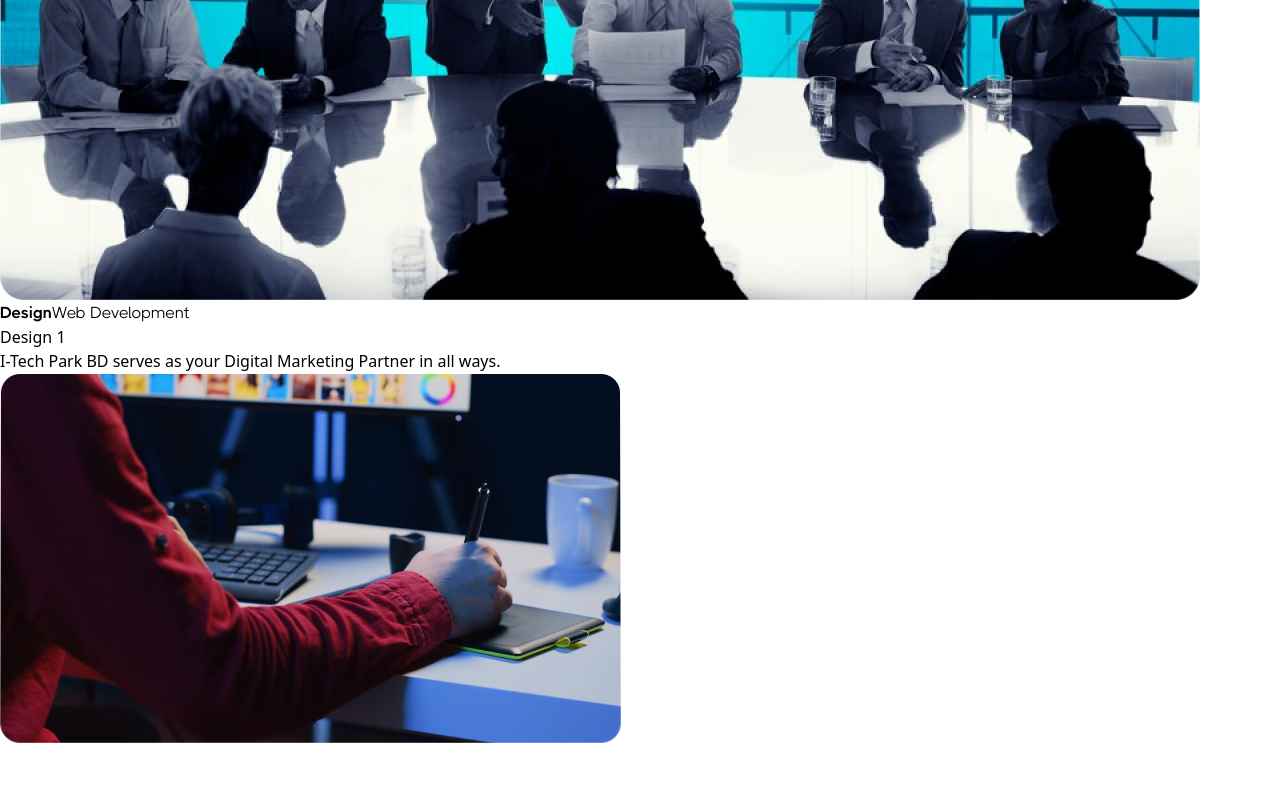
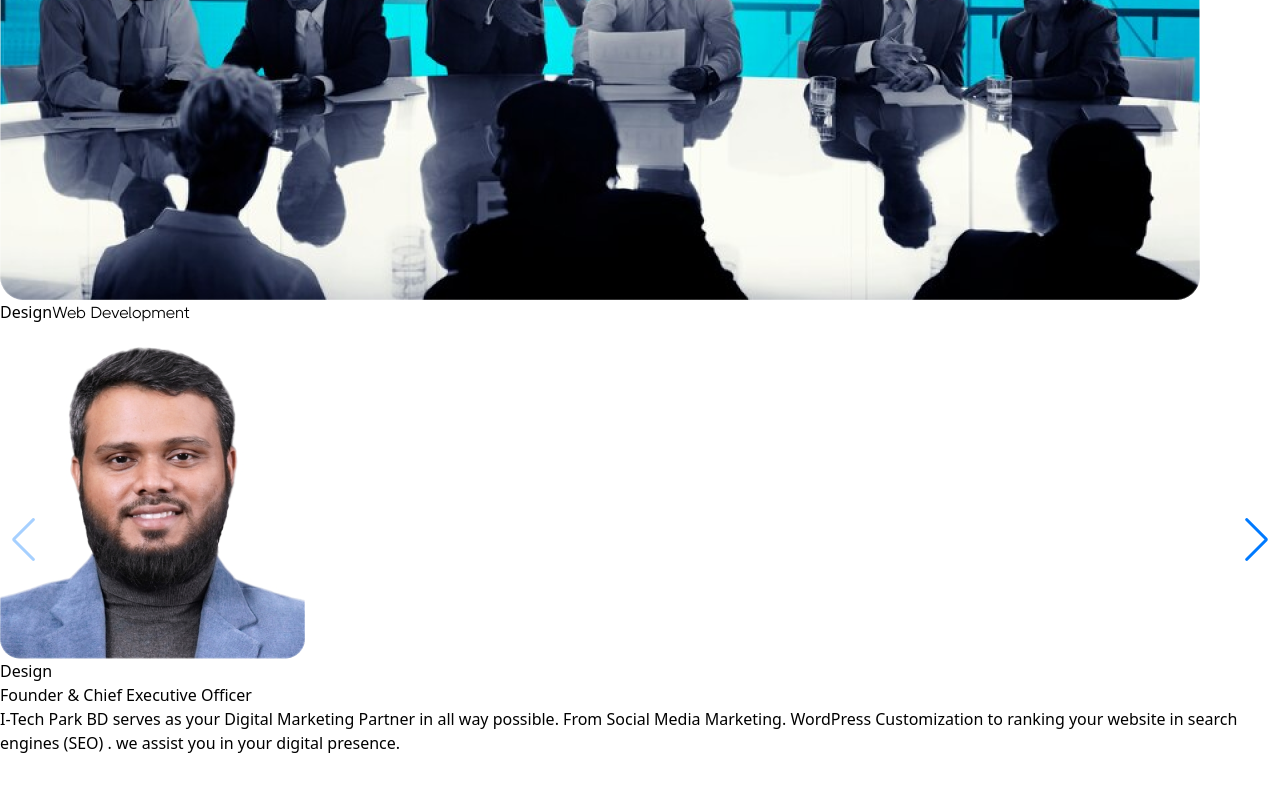
Before and after one commit to titumiranan123/i-tech-park, a React (Vite) app: page / in a window 1280 px wide. Shown: the part 2200-2992 px from the top of the page. Built offline with nearby package versions, Linux system fonts and the light colour scheme.

Commit message:
update service

```diff
--- a/src/page/Services.tsx
+++ b/src/page/Services.tsx
@@ -2,10 +2,11 @@
 import React, { useRef, useState } from "react";
 import { Swiper, SwiperSlide } from "swiper/react";
 import { Navigation, Mousewheel } from "swiper/modules";
+import { motion } from "framer-motion"; // Import Framer Motion
 import "swiper/css";
 import "swiper/css/navigation";
 import "swiper/css/mousewheel";
-import design from "./../assets/service/design1.png";
+import design from "./../assets/team-1.png";
 
 interface Slide {
   nav: string;
@@ -16,8 +17,8 @@ interface Slide {
   }>;
 }
 
-const TextNavigationSlider: React.FC = () => {
-  const [activeNavIndex, setActiveNavIndex] = useState(0);
+const Teammember: React.FC = () => {
+  const [activeIndex, setActiveIndex] = useState(0);
   const swiperRef = useRef<any>(null);
 
   const slides: Slide[] = [
@@ -25,14 +26,15 @@ const TextNavigationSlider: React.FC = () => {
       nav: "Design",
       slides: [
         {
-          title: "Design 1",
+          title: "Design",
           content:
-            "I-Tech Park BD serves as your Digital Marketing Partner in all ways.",
+            "I-Tech Park BD serves as your Digital Marketing Partner in all way possible. From Social Media Marketing. WordPress Customization to ranking your website in search engines (SEO) . we assist you in your digital presence.",
           image: design,
         },
         {
-          title: "Design 2",
-          content: "From Social Media Marketing to SEO, we assist you.",
+          title: "Design2",
+          content:
+            "I-Tech Park BD serves as your Digital Marketing Partner in all way possible. From Social Media Marketing. WordPress Customization to ranking your website in search engines (SEO) . we assist you in your digital presence.",
           image: design,
         },
       ],
@@ -41,95 +43,140 @@ const TextNavigationSlider: React.FC = () => {
       nav: "Web Development",
       slides: [
         {
-          title: "E-Commerce Development",
-          content: "We build your E-commerce platform from scratch.",
+          title: "E-Comerce",
+          content:
+            "I-Tech Park BD serves as your Digital Marketing Partner in all way possible. From Social Media Marketing. WordPress Customization to ranking your website in search engines (SEO) . we assist you in your digital presence.",
           image: design,
         },
         {
-          title: "Custom Web Applications",
+          title: "E-Comerce 2",
           content:
-            "I-Tech Park BD offers custom web solutions to meet your needs.",
+            "I-Tech Park BD serves as your Digital Marketing Partner in all way possible. From Social Media Marketing. WordPress Customization to ranking your website in search engines (SEO) . we assist you in your digital presence.",
           image: design,
         },
       ],
     },
-    // More navigation items with multiple slides...
+    // {
+    //   nav: "Video Editing",
+    //   title: "Billie Pierce",
+    //   content:
+    //     "I-Tech Park BD serves as your Digital Marketing Partner in all way possible. From Social Media Marketing. WordPress Customization to ranking your website in search engines (SEO) . we assist you in your digital presence.",
+    //   image: design,
+    // },
+    // {
+    //   nav: "Search Engine Marketing",
+    //   title: "Graphic Design",
+    //   content:
+    //     "I-Tech Park BD serves as your Digital Marketing Partner in all way possible. From Social Media Marketing. WordPress Customization to ranking your website in search engines (SEO) . we assist you in your digital presence.",
+    //   image: design,
+    // },
+    // {
+    //   nav: "Social Media Marketing",
+    //   title: "Bernadette Newman",
+    //   content:
+    //     "I-Tech Park BD serves as your Digital Marketing Partner in all way possible. From Social Media Marketing. WordPress Customization to ranking your website in search engines (SEO) . we assist you in your digital presence.",
+    //   image: design,
+    // },
+    // {
+    //   nav: "Business Consultation",
+    //   title: "Bernadette Newman",
+    //   content:
+    //     "I-Tech Park BD serves as your Digital Marketing Partner in all way possible. From Social Media Marketing. WordPress Customization to ranking your website in search engines (SEO) . we assist you in your digital presence.",
+    //   image: design,
+    // },
+    // {
+    //   nav: "Virtual Assistent",
+    //   title: "Bernadette Newman",
+    //   content:
+    //     "I-Tech Park BD serves as your Digital Marketing Partner in all way possible. From Social Media Marketing. WordPress Customization to ranking your website in search engines (SEO) . we assist you in your digital presence.",
+    //   image: design,
+    // },
   ];
 
   const handleTextNavigationClick = (index: number) => {
     if (swiperRef.current) {
-      swiperRef.current.slideTo(0); // Reset to the first slide of the new navigation
-    }
-    setActiveNavIndex(index);
-  };
-
-  // Track if it's the last slide
-  const handleSlideChange = (swiper: any) => {
-    const currentSlideIndex = swiper.activeIndex;
-    const totalSlides = swiper.slides.length;
-
-    // Check if we are on the last slide
-    if (currentSlideIndex === totalSlides - 1) {
-      console.log("Last slide reached");
-      // Add any logic you want to handle when the last slide is reached
+      swiperRef.current.slideTo(index);
     }
   };
 
   return (
-    <div className="flex flex-col lg:flex-row max-w-[1240px] items-center gap-10 mx-auto mt-[60px] lg:mt-[120px] lg:px-0 px-4">
+    <div className="flex flex-col justify-between lg:flex-row max-w-[1240px] items-center gap-10 mx-auto mt-[60px] lg:mt-[120px] lg:px-0 px-4">
       {/* Left-side Text Navigation */}
-      <div className="w-full lg:w-[450px] h-auto lg:h-[441px] rounded-[20px]  p-4 flex flex-col justify-center space-y-4">
+      <div className="w-full lg:w-[460px] lg:h-[441px] rounded-[20px] p-4 flex flex-col justify-center space-y-4">
         {slides.map((slide, index) => (
-          <button
+          <motion.button
             key={index}
             onClick={() => handleTextNavigationClick(index)}
-            className={`text-base sm:text-lg flex items-center text-left transition-all duration-300 text-black ${
-              index === activeNavIndex
-                ? "ms-1 text-[20px] sm:text-[30px] lg:text-[33px] leading-[38.4px] bold"
-                : "regular text-[18px] sm:text-[24px] lg:text-[30px]"
+            whileHover={{ scale: 1.05 }} // Hover effect
+            whileTap={{ scale: 0.95 }} // Tap effect
+            className={`text-lg flex items-center text-left transition-all duration-300 text-black ${
+              index === activeIndex
+                ? "ms-1 text-[24px] lg:text-[32px] leading-[38.4px] font-bold"
+                : "regular text-[20px] lg:text-[30px]"
             } `}
           >
             <span
               className={`${
-                index === activeNavIndex
-                  ? "h-[20px] sm:h-[27px] w-[3px] sm:w-[5px] me-1 bg-[#F04B23]"
-                  : "regular"
+                index === activeIndex
+                  ? "h-[20px] lg:h-[27px] w-[3px] lg:w-[5px] me-1 bg-[#F04B23]"
+                  : ""
               } `}
-            ></span>{" "}
+            ></span>
             {slide.nav}
-          </button>
+          </motion.button>
         ))}
       </div>
 
       {/* Main Slider */}
-      <div className="w-full lg:w-[750px] lg:h-[710px] rounded-xl overflow-hidden">
+      <div className="w-full lg:w-[780px] lg:h-[440px] rounded-xl overflow-hidden">
         <Swiper
           direction="vertical"
-          spaceBetween={50}
+          spaceBetween={30}
           slidesPerView={1}
           mousewheel={true}
           modules={[Navigation, Mousewheel]}
-          onSwiper={(swiper) => {
-            swiperRef.current = swiper;
-          }}
-          onSlideChange={handleSlideChange} // Trigger on every slide change
-          className="w-full h-[410px]  lg:h-[710px]"
+          onSwiper={(swiper) => (swiperRef.current = swiper)}
+          onSlideChange={(swiper) => setActiveIndex(swiper.activeIndex)}
+          className="w-full h-[530px] lg:h-[415px]"
         >
-          {slides[activeNavIndex].slides.map((slide, index) => (
+          {slides.map((slide, index) => (
             <SwiperSlide key={index}>
-              <div className="flex flex-col bg-[#F04B23] p-4 sm:p-8 rounded-lg shadow-lg">
-                <h1 className="text-[24px] sm:text-[36px] lg:text-[48px] leading-[30px] sm:leading-[48px] lg:leading-[57.6px] text-white font-bold mb-4">
-                  {slide.title}
-                </h1>
-                <p className="text-[16px] sm:text-[18px] lg:text-[20px] leading-[22px] sm:leading-[26px] lg:leading-[30px] text-white">
-                  {slide.content}
-                </p>
-                <img
-                  src={slide.image}
-                  className="w-full sm:w-[500px] lg:w-[621px] h-[200px] sm:h-[280px] lg:h-[370px] rounded-[20px] mx-auto mt-4"
-                  alt={slide.title}
-                />
-              </div>
+              <motion.div
+                initial={{ opacity: 0, x: 50 }} // Initial slide-in state
+                animate={{ opacity: 1, x: 0 }} // On animation state
+                exit={{ opacity: 0, x: -50 }} // On exit state
+                transition={{ duration: 0.5 }} // Duration of animation
+                className="flex flex-col lg:flex-row gap-5 bg-[#F04B23] h-[420px] p-6 lg:p-8 rounded-lg shadow-lg"
+              >
+                <Swiper
+                  navigation={true}
+                  modules={[Navigation, Mousewheel]}
+                  className="mySwiper"
+                >
+                  {slide.slides.map((s, idx) => (
+                    <SwiperSlide key={idx}>
+                      <div className="flex flex-col lg:flex-row gap-5 bg-[#F04B23] h-[420px] p-6 lg:p-8 rounded-lg shadow-lg">
+                        <img
+                          src={s.image}
+                          className="w-full lg:w-[305px] h-[250px] lg:h-[333px] rounded-[20px] object-cover"
+                          alt={s.title}
+                        />
+                        <div className="mt-4 lg:mt-6">
+                          <h1 className="text-[24px] lg:text-[32px] leading-[32px] lg:leading-[47.6px] text-white font-bold">
+                            {s.title}
+                          </h1>
+                          <p className="text-white mt-1 text-[16px] lg:text-[20px] leading-[24px] font-semibold">
+                            Founder & Chief Executive Officer
+                          </p>
+                          <p className="text-[14px] lg:text-[16px] mt-6 lg:mt-8 font-normal text-white">
+                            {s.content}
+                          </p>
+                        </div>
+                      </div>
+                    </SwiperSlide>
+                  ))}
+                </Swiper>
+              </motion.div>
             </SwiperSlide>
           ))}
         </Swiper>
@@ -138,147 +185,4 @@ const TextNavigationSlider: React.FC = () => {
   );
 };
 
-export default TextNavigationSlider;
-
-// /* eslint-disable @typescript-eslint/no-explicit-any */
-// import React, { useRef, useState, useEffect } from "react";
-// import { Swiper, SwiperSlide } from "swiper/react";
-// import { Navigation, Mousewheel } from "swiper/modules";
-// import "swiper/css";
-// import "swiper/css/navigation";
-// import "swiper/css/mousewheel";
-// import AOS from "aos";
-// import "aos/dist/aos.css";
-// import design from "./../assets/service/design1.png";
-
-// interface Slide {
-//   nav: string;
-//   slides: Array<{
-//     title: string;
-//     content: string;
-//     image: string;
-//   }>;
-// }
-
-// const TextNavigationSlider: React.FC = () => {
-//   const [activeNavIndex, setActiveNavIndex] = useState(0);
-//   const swiperRef = useRef<any>(null);
-
-//   // Initialize AOS
-//   useEffect(() => {
-//     AOS.init({ duration: 1000 });
-//   }, []);
-
-//   const slides: Slide[] = [
-//     {
-//       nav: "Design",
-//       slides: [
-//         {
-//           title: "Design 1",
-//           content:
-//             "I-Tech Park BD serves as your Digital Marketing Partner in all ways.",
-//           image: design,
-//         },
-//         {
-//           title: "Design 2",
-//           content: "From Social Media Marketing to SEO, we assist you.",
-//           image: design,
-//         },
-//       ],
-//     },
-//     {
-//       nav: "Web Development",
-//       slides: [
-//         {
-//           title: "E-Commerce Development",
-//           content: "We build your E-commerce platform from scratch.",
-//           image: design,
-//         },
-//         {
-//           title: "Custom Web Applications",
-//           content:
-//             "I-Tech Park BD offers custom web solutions to meet your needs.",
-//           image: design,
-//         },
-//       ],
-//     },
-//     // More navigation items with multiple slides...
-//   ];
-
-//   const handleTextNavigationClick = (index: number) => {
-//     if (swiperRef.current) {
-//       swiperRef.current.slideTo(0); // Reset to the first slide of the new navigation
-//     }
-//     setActiveNavIndex(index);
-//   };
-
-//   return (
-//     <div className="flex flex-col lg:flex-row max-w-[1240px] items-center gap-10 mx-auto mt-[60px] lg:mt-[120px] lg:px-0 px-4">
-//       {/* Left-side Text Navigation */}
-//       <div
-//         data-aos="fade-up"
-//         className="w-full lg:w-[450px] h-auto lg:h-[441px] rounded-[20px]  p-4 flex flex-col justify-center space-y-4"
-//       >
-//         {slides.map((slide, index) => (
-//           <button
-//             key={index}
-//             onClick={() => handleTextNavigationClick(index)}
-//             className={`text-base sm:text-lg flex items-center text-left transition-all duration-300 text-black ${
-//               index === activeNavIndex
-//                 ? "ms-1 text-[20px] sm:text-[30px] lg:text-[33px] leading-[38.4px] bold"
-//                 : "regular text-[18px] sm:text-[24px] lg:text-[30px]"
-//             } `}
-//           >
-//             <span
-//               className={`${
-//                 index === activeNavIndex
-//                   ? "h-[20px] sm:h-[27px] w-[3px] sm:w-[5px] me-1 bg-[#F04B23]"
-//                   : "regular"
-//               } `}
-//             ></span>{" "}
-//             {slide.nav}
-//           </button>
-//         ))}
-//       </div>
-
-//       {/* Main Slider */}
-//       <div
-//         className="w-full lg:w-[750px] lg:h-[710px] rounded-xl overflow-hidden"
-//         data-aos="fade-left"
-//       >
-//         <Swiper
-//           direction="vertical"
-//           spaceBetween={50}
-//           slidesPerView={1}
-//           mousewheel={true}
-//           modules={[Navigation, Mousewheel]}
-//           onSwiper={(swiper) => {
-//             swiperRef.current = swiper;
-//             console.log(swiper)
-//           }}
-//           className="w-full h-[410px]  lg:h-[710px]"
-//         >
-//           {slides[activeNavIndex].slides.map((slide, index) => (
-//             <SwiperSlide key={index}>
-//               <div className="flex flex-col bg-[#F04B23] p-4 sm:p-8 rounded-lg shadow-lg">
-//                 <h1 className="text-[24px] sm:text-[36px] lg:text-[48px] leading-[30px] sm:leading-[48px] lg:leading-[57.6px] text-white font-bold mb-4">
-//                   {slide.title}
-//                 </h1>
-//                 <p className="text-[16px] sm:text-[18px] lg:text-[20px] leading-[22px] sm:leading-[26px] lg:leading-[30px] text-white">
-//                   {slide.content}
-//                 </p>
-//                 <img
-//                   src={slide.image}
-//                   className="w-full sm:w-[500px] lg:w-[621px] h-[200px] sm:h-[280px] lg:h-[370px] rounded-[20px] mx-auto mt-4"
-//                   alt={slide.title}
-//                 />
-//               </div>
-//             </SwiperSlide>
-//           ))}
-//         </Swiper>
-//       </div>
-//     </div>
-//   );
-// };
-
-// export default TextNavigationSlider;
+export default Teammember;
```
